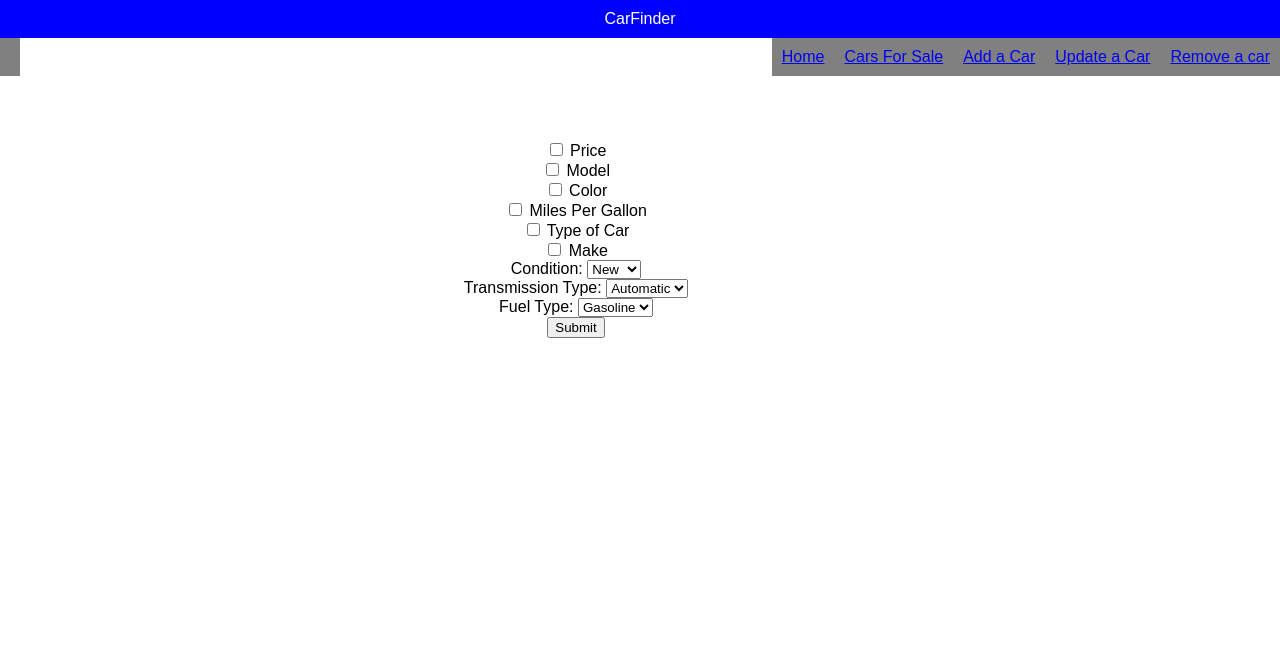
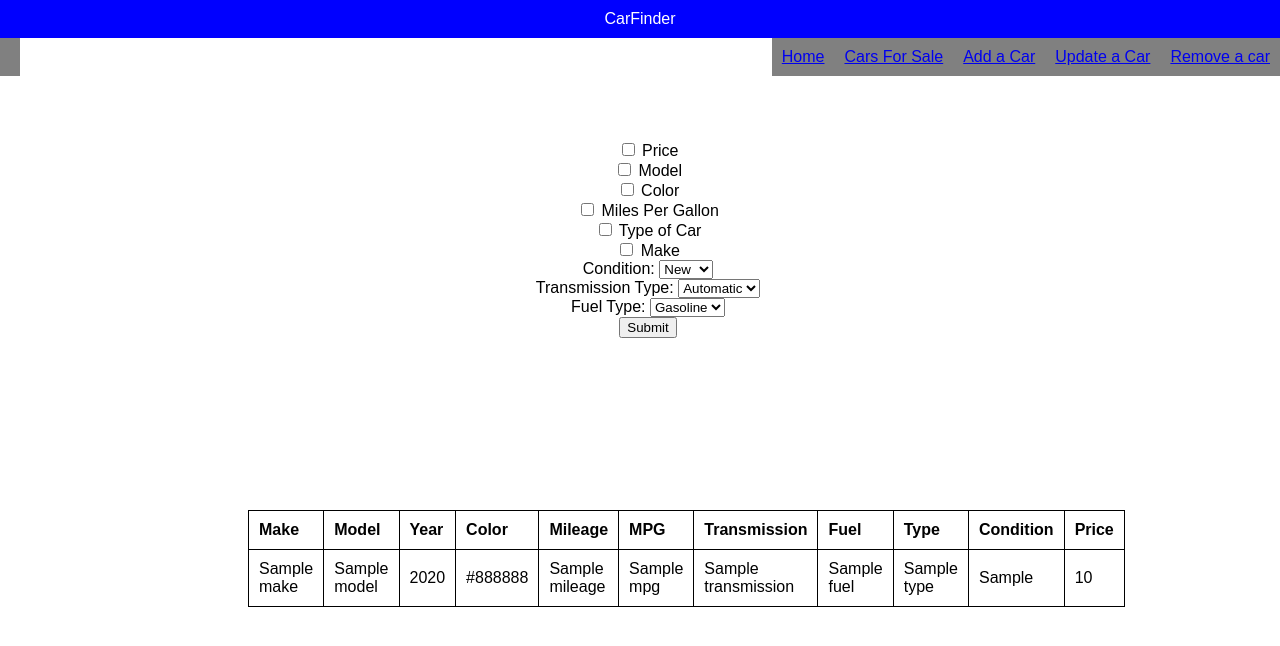
Before and after one commit to Danieltri30/Car-Finder, a Flask app: template templates/homepageEmployee.html in a window 1280 px wide. Shown: the top 646 px of the page. Run offline with Flask 3, Linux system fonts and the light colour scheme; the template is opened without the code that fills it: most values are stand-ins (such as "Sample title", 1, 10 or a date in 2020).

Commit message:
Added main search page functionality to employee home page

```diff
--- a/app.py
+++ b/app.py
@@ -220,11 +220,30 @@ def updateCar():
         clist = fire.get_all_cars()
         return render_template('updateCar.html', clist=clist)
 
-@app.route('/homepageEmployee')
+@app.route('/homepageEmployee', methods=['POST','GET'])
 @role_required('Employee')
 def homepageEmployee():
     user_role = session['user']['role']
-    return render_template('homepageEmployee.html', user_role=user_role)
+    if request.method == 'POST':     # If home page wants to submit the form with fields filled in,
+        #make = request.form['make']     # Take in all the fields of the form
+        #model = request.form['model']    # Leaving these commented out until the front end's home page fields are sorted out
+        #year = request.form['year']
+        #color = request.form['color']
+        #mileage = request.form['mileage']
+        #mpg = request.form['mpg']
+        tran = request.form['transmission']
+        fuel = request.form['fuel']
+        #bstyle = request.form['type']
+        cond = request.form['condition']
+        #price = request.form['price']
+
+        # Call filter_cars with query parameters to get filtered car data
+        clist = fire.filter_cars(None, None, None, None, None, None, tran, fuel, None, cond, None)
+
+        # Render index.html template and pass filtered car data as clist
+        return render_template('homepageEmployee.html', user_role=user_role, clist=clist)
+    else:
+        return render_template('homepageEmployee.html', user_role=user_role)
 
 if __name__ == "__main__":
     app.run(debug=True)
--- a/templates/homepageEmployee.html
+++ b/templates/homepageEmployee.html
@@ -45,9 +45,40 @@
 		height: 200px;
 		width: 400px;
 		top: 30%;
-		left: 45%;
+		left: 35%;
 		transform: translate(-50%, -50%);
 		text-align: center;
+	}
+
+	.centerform{
+		width: 100%;
+		left: 50%;
+    	position: fixed;
+		text-align: center;
+	}
+
+	.centertable{
+    	position: fixed;
+		margin-top: 350px;
+		text-align: center;
+	}
+
+	table {
+		width: 100%;
+		border-collapse: collapse;
+		margin-top: 20px;
+	}
+
+	table, th, td {
+		border: 1px solid black;
+	}
+
+	th, td {
+		padding: 10px;
+		text-align: left;
+	}
+	results {
+		margin-top: 350px;
 	}
   </style>
 </head>
@@ -59,7 +90,8 @@
       <div class="side"></div>
       <div class="middle">
 	<div class = "center">
-		<form action = "">
+		<div class = "centerform">
+			<form action = "{{ url_for('homepageEmployee') }}" method = "POST">
 				<input type = "checkbox" id = "price" name = "price" value = "price">
 				<label for = "price">Price </label>
 				<br>
@@ -82,8 +114,8 @@
 				<br>
 				<label for = "condition">Condition:</label>
 					<select name = "condition" id = "condition">
-				<option value = "new">New </option>
-				<option value = "used">Used</option>
+					<option value = "New">New </option>
+					<option value = "Used">Used</option>
 					</select>
 				<br>
 				<label for = "transmission">Transmission Type:</label>
@@ -102,15 +134,50 @@
 					</select>
 				<br>
 
-
-
 				<input type = "submit" value = "Submit">
 				<br>
 			</form>
 		</div>
+		<div class="centertable">
+			<table id="resultsTable">
+				<thead>
+				<tr>
+					<th>Make</th>
+					<th>Model</th>
+					<th>Year</th>
+					<th>Color</th>
+					<th>Mileage</th>
+					<th>MPG</th>
+					<th>Transmission</th>
+					<th>Fuel</th>
+					<th>Type</th>
+					<th>Condition</th>
+					<th>Price</th>
+				</tr>
+				</thead>
+				<tbody id="carsList">
+				{% for car in clist %}
+				<tr>
+					<td>{{ car['Make'] }}</td>
+					<td>{{ car['Model'] }}</td>
+					<td>{{ car['Year'] }}</td>
+					<td>{{ car['Color'] }}</td>
+					<td>{{ car['Mileage'] }}</td>
+					<td>{{ car['MPG'] }}</td>
+					<td>{{ car['Transmission'] }}</td>
+					<td>{{ car['Fuel'] }}</td>
+					<td>{{ car['Type'] }}</td>
+					<td>{{ car['NorU'] }}</td>
+					<td>{{ car['Price'] }}</td>
+				</tr>
+				{% endfor %}
+				</tbody>
+			</table>
+		</div>
+	</div>
+
 
 </div>
-
     <div class = "side"><a href="/">Home</a></div>
     <div class = "side"><a href = "/carsPosted">Cars For Sale</a></div>
 	<div class = "side"><a href = "/addCar">Add a Car</a></div>
--- a/templates/index.html
+++ b/templates/index.html
@@ -163,7 +163,6 @@
            <table id="resultsTable">
             <thead>
               <tr>
-
                 <th>Make</th>
                 <th>Model</th>
                 <th>Year</th>
@@ -180,7 +179,6 @@
             <tbody id="carsList">
               {% for car in clist %}
               <tr>
-
                 <td>{{ car['Make'] }}</td>
                 <td>{{ car['Model'] }}</td>
                 <td>{{ car['Year'] }}</td>
```
Lines whose indentation alone changed are shown as unchanged.
